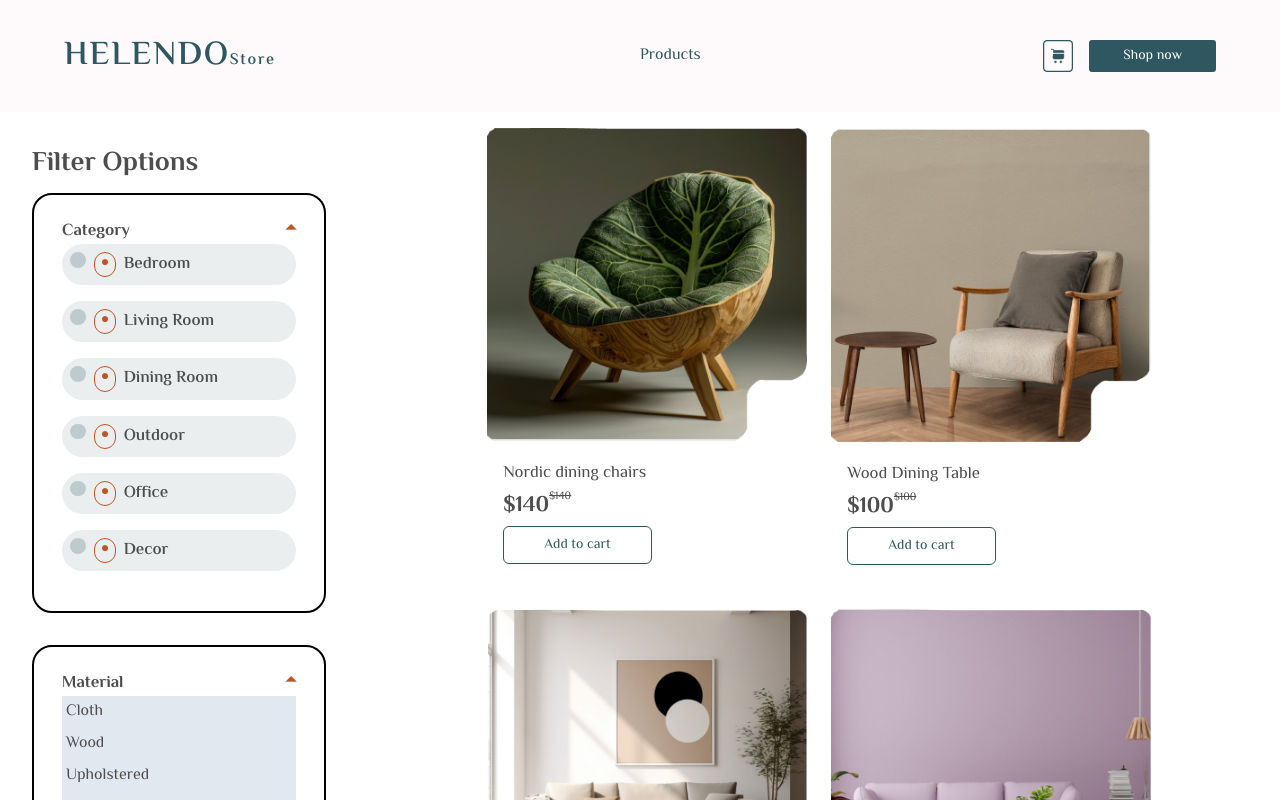
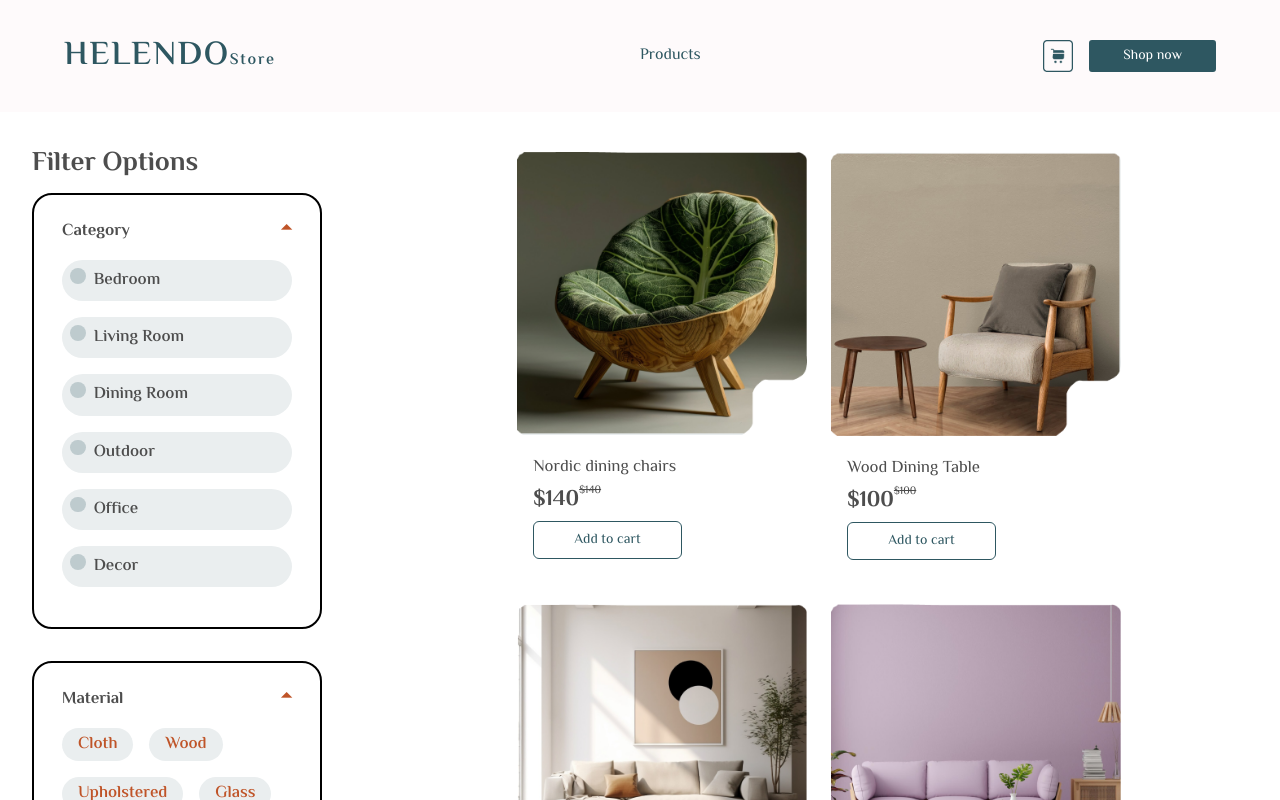
Before and after one commit to OvyEvbodi/e-commerce, a Next.js app: page /products in a window 1280 px wide. Shown: the top 800 px of the page. Built offline with nearby package versions, Linux system fonts and the light colour scheme.

Commit message:
Make toggle components for filter

```diff
--- a/app/products/Filter.tsx
+++ b/app/products/Filter.tsx
@@ -10,7 +10,7 @@ const Filter = () => {
   const availabilityList = ["in stock", "out of stock"];
 
   return (
-    <section className="capitalize p-4 max-w-[350px]">
+    <section className="capitalize p-4 max-w-[340px]">
       <h2 className="font-bold mb-2 text-[1.7rem]">filter options</h2>
       <div>
         <Dropdown text="category" icon="yes" filters={categoryList} />
--- a/app/products/page.tsx
+++ b/app/products/page.tsx
@@ -12,7 +12,7 @@ const ProductsPage = () => {
       <div className="p-4 min-w-[100vw] lg:min-w-[28vw] lg:w-[28vw] lg:min-h-[100vh]">
         <Filter />
       </div>
-      <div className="p-4 min-w-[100vw] lg:min-w-[72vw] lg:w-[72vw] lg:min-h-[100vh]">
+      <div className="p-4 md:pt-10 min-w-[100vw] lg:min-w-[72vw] lg:w-[72vw] lg:min-h-[100vh]">
         <h4 className="text-[1.05rem] font-[500]"></h4>
         <div className="flex flex-wrap gap-4 lg:gap-6 justify-center">
           {
--- a/components/Dropdown.tsx
+++ b/components/Dropdown.tsx
@@ -17,14 +17,20 @@ const DropdownOption:NextPage<DropdownOptionProps> = ({ icon, text }) => {
         (
           <div className="flex p-2 bg-grey-bg rounded-[33px] mb-4 font-[600] lg:text-[1.05rem]">
             <p className="bg-[#becbce] w-[15.64px] h-[15.64px] rounded-full mr-2"></p>
-            <span className="text-orange box-border text-xs border border-orange rounded-full py-[3px] px-[7px] mr-2">&#9210;</span>
-            <span>{text}</span>
+            {/* <span className="text-orange box-border text-xs border border-orange rounded-full py-[3px] px-[7px] mr-2">&#9210;</span> */}
+            <span >{text}</span>
           </div>
+        //   <div className="flex p-2 bg-grey-bg rounded-[33px] mb-4 font-[600] lg:text-[1.05rem]">
+        //   <p className="bg-[#becbce] w-[15.64px] h-[15.64px] rounded-full mr-2"></p>
+        //   <span className="text-orange box-border text-xs border border-orange rounded-full py-[3px] px-[7px] mr-2">&#9210;</span>
+        //   <span >{text}</span>
+        // </div>
         )
       :
         (
-          <div className="bg-slate-200 p-1 ">
-            <span>{text}</span>
+          <div className="bg-grey-bg rounded-[33px] font-[600] lg:text-[1.05rem] max-w-max flex ">
+            <span className="text-orange p-1 px-4 ">{text}</span>
+            {/* <span className=" p-1 px-4 ">{text}</span> */}
           </div>
         ) }
     </div>
@@ -33,11 +39,11 @@ const DropdownOption:NextPage<DropdownOptionProps> = ({ icon, text }) => {
 
 const Dropdown:NextPage<DropdownOptionProps> = ({ text, icon, filters }) => {
   return (
-    <div className="mb-4 md:mb-6 lg:mb-8 py-4 lg:py-6 lg:px-7 border rounded-[20px] border-2 border-black">
-      <div className="font-bold text-[1.05rem] flex justify-between">{text}
+    <div className="max-w-[290px] md:mb-6 lg:mb-8 py-4 lg:py-6 lg:px-7 border rounded-[20px] border-2 border-black">
+      <div className=" mb-4 font-bold text-[1.05rem] flex justify-between">{text}
         <span className="text-orange text-sm">&#9206;</span>
       </div>
-      <div className="">
+      <div className={icon === "no" ? "flex flex-wrap gap-4 items-stretch" : "flex flex-col items-stretch"}>
         {
           filters!.map( (option, index) => (
             <DropdownOption text={option} icon={icon} key={index}/>
--- a/components/productCard.tsx
+++ b/components/productCard.tsx
@@ -7,14 +7,13 @@ import BigCardProps from "@/interfaces/BigCardProps";
 import { useDispatch } from "react-redux";
 import { addToCart } from "@/redux/cart.slice";
 import Image from "next/image";
-import Link from "next/link";
 
 const ProductCard: NextPage<BigCardProps> = ({id, title, image, label, price}) => {
 
   const dispatch = useDispatch();
 
   return (
-    <div className="w-[250px] sm:w-[280px] md:w-[300px] xl:w-[320px]">
+    <div className="w-[240px] md:w-[260px] lg:w-[270px] xl:w-[290px]">
       <div className="overflow-hidden ">
         <Image src={image} width={350} height={600} alt={label} />
         {/* <img src={image} className="h-full w-full"/> */}
```
